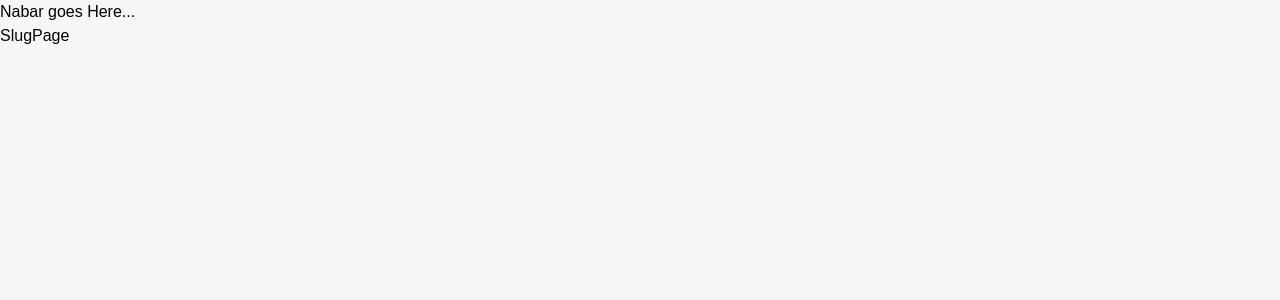
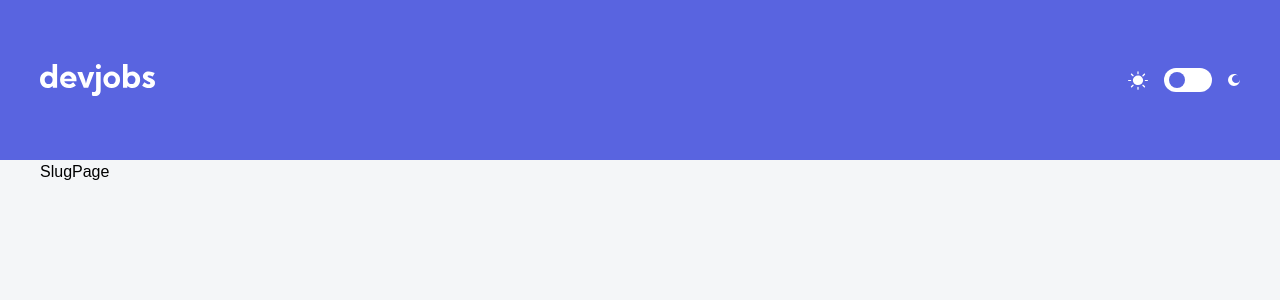
Before and after one commit to wayneleon1/devjobs-web-app, a React (Vite) app: page /1 in a window 1280 px wide. Shown: the top 300 px of the page. Built offline with nearby package versions, Linux system fonts and the light colour scheme; the HTML template or start-up script is replaced by a standard one.

Commit message:
create header component

```diff
--- a/src/layout/HomeLayout.jsx
+++ b/src/layout/HomeLayout.jsx
@@ -1,11 +1,33 @@
 import React from "react";
 import { Outlet } from "react-router-dom";
+import logo from "../assets/desktop/logo.svg";
+import sunIcon from "../assets/desktop/icon-sun.svg";
+import moonIcon from "../assets/desktop/icon-moon.svg";
 
 function HomeLayout() {
   return (
-    <div className="h-screen bg-LightGrey dark:bg-Midnight">
-      <div>Nabar goes Here...</div>
-      <div>
+    <div className="bg-LightGrey h-screen dark:bg-Midnight">
+      <div className="h-40 w-full bg-PrimaryViolet flex items-center">
+        <div className="container mx-auto px-10 flex items-center justify-between">
+          <div>
+            <img src={logo} alt="Logo" />
+          </div>
+          <div className="flex items-center gap-4">
+            <div>
+              <img src={sunIcon} alt="Sun-Icon" />
+            </div>
+            <div>
+              <div className="bg-white rounded-2xl w-12 h-6 p-[5px] flex items-center justify-start">
+                <div className=" bg-PrimaryViolet  w-4 h-4 rounded-full"></div>
+              </div>
+            </div>
+            <div>
+              <img src={moonIcon} alt="Moon-Icon" />
+            </div>
+          </div>
+        </div>
+      </div>
+      <div className="container mx-auto px-10">
         <Outlet />
       </div>
     </div>
--- a/src/pages/Home.jsx
+++ b/src/pages/Home.jsx
@@ -1,7 +1,7 @@
 import React from "react";
-
+// import JobCard from "../components/JobCard";
 function Home() {
-  return <div>Home page</div>;
+  return <div className="mt-20">Home Page</div>;
 }
 
 export default Home;
```
